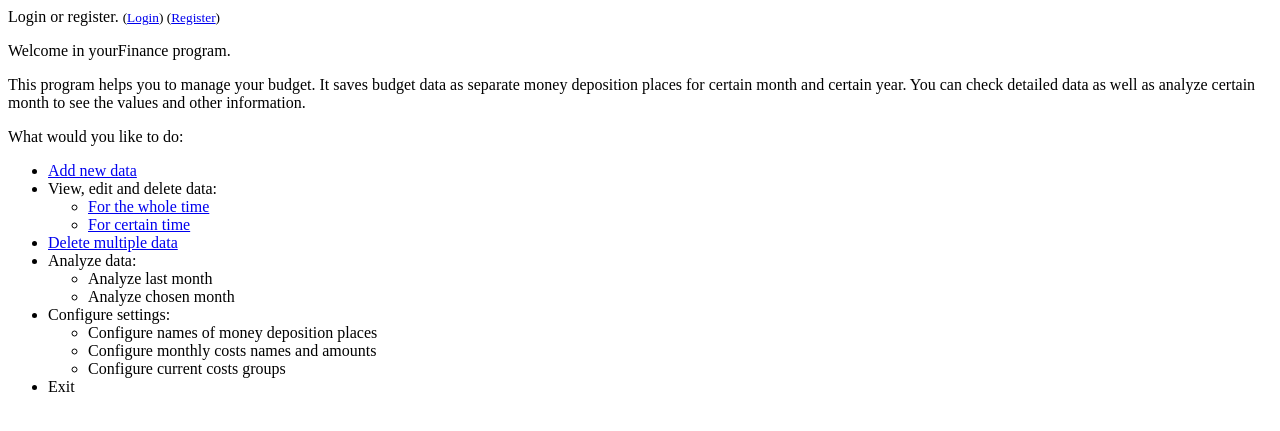
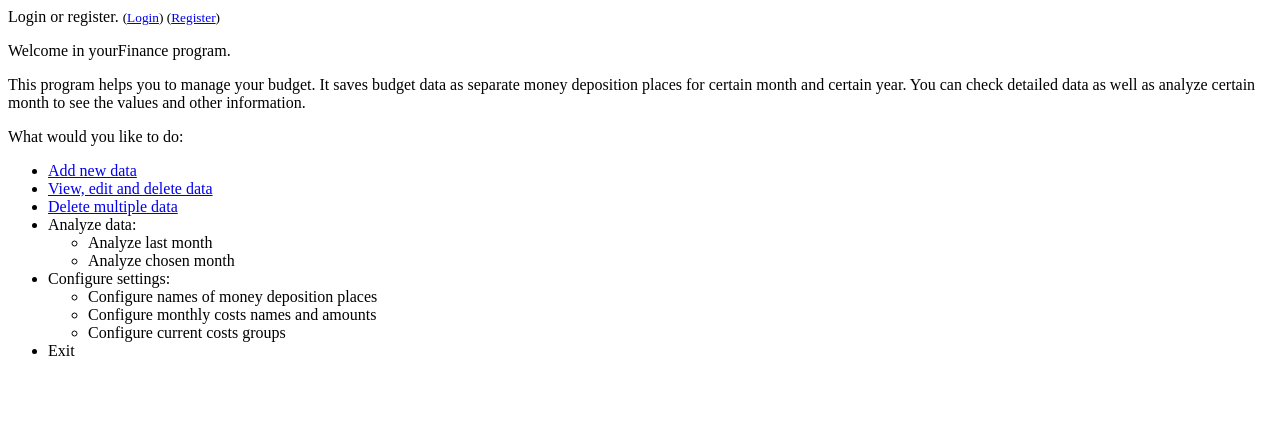
Before and after one commit to InPursuitPL/Django-yourFinance, a Django app: page / in a window 1280 px wide. Shown: the top 431 px of the page. Run offline with Django 3.2, Linux system fonts and the light colour scheme.

Commit message:
Changes in view data - single page usage. Different actions when sent valid/invalid/empty form. If empty - shows all the data.

```diff
--- a/yourFinance/forms.py
+++ b/yourFinance/forms.py
@@ -7,8 +7,8 @@ from .models import Stash
 
 
 class PeriodForm(forms.Form):
-    startDate = forms.DateField(label='Start date')
-    endDate = forms.DateField(label='End date')
+    startDate = forms.DateField(label='Start date', required=False)
+    endDate = forms.DateField(label='End date', required=False)
 
 class DateForm(forms.Form):
     date = forms.DateField()
--- a/yourFinance/templates/yourFinance/index.html
+++ b/yourFinance/templates/yourFinance/index.html
@@ -9,11 +9,7 @@
 <p>What would you like to do:</p>
 <ul>
 	<li><a href="{% url 'add data' %}">Add new data</a></li>
-	<li>View, edit and delete data:</li>
-	<ul>
-		<li><a href="{% url 'view all data' %}">For the whole time</a></li>
-		<li><a href="{% url 'view certain data' %}">For certain time</a></li>
-	</ul>
+	<li><a href="{% url 'view data' %}">View, edit and delete data</a></li>
 	<li><a href="{% url 'delete multiple data' %}">Delete multiple data</a></li>
 	<li>Analyze data:</li>
 	<ul>
--- a/yourFinance/urls.py
+++ b/yourFinance/urls.py
@@ -5,8 +5,7 @@ urlpatterns = [
     url(r'^$', views.index, name='index'),
     url(r'^accounts/register/$', views.register_page, name='register'),
     url(r'^add_data/$', views.add_data, name='add data'),
-    url(r'^view_all_data/$', views.view_all_data, name = 'view all data'),
-    url(r'^view_certain_data/$', views.view_certain_data, name='view certain data'),
+    url(r'^view_data/$', views.view_data, name='view data'),
     url(r'^data_edit/(?P<pk>\d+)$', views.data_edit, name='data edit'),
     url(r'^data_delete/(?P<pk>\d+)$', views.data_delete, name='data delete'),
     url(r'^delete_multiple_data/$', views.delete_multiple_data, name='delete multiple data'),
--- a/yourFinance/views.py
+++ b/yourFinance/views.py
@@ -56,21 +56,20 @@ def add_data(request):
                   {'form': form, 'formset': formset})
 
 @login_required
-def view_all_data(request):
-    stashes = Stash.objects.filter(user=request.user).order_by('date')
-    return render(request, 'yourFinance/view_data.html', {'stashes': stashes})
-
-@login_required
-def view_certain_data(request):
-    templateText = 'Provide start and end date to view data in certain period of time.'
+def view_data(request):
+    templateText = "Provide start and end date to view data in certain period of time." \
+                   " Press 'submit' button without given dates to view all data."
     if request.method == 'POST':
         form = PeriodForm(request.POST)
         if form.is_valid():
-            stashes = Stash.objects.filter(
-                user=request.user,
-                date__range=(form.cleaned_data['startDate'],
-                             form.cleaned_data['endDate'])
-            ).order_by('date')
+            if not form.has_changed():
+                stashes = Stash.objects.filter(user=request.user).order_by('date')
+            else:
+                stashes = Stash.objects.filter(
+                    user=request.user,
+                    date__range=(form.cleaned_data['startDate'],
+                                form.cleaned_data['endDate'])
+                ).order_by('date')
             return render(request, 'yourFinance/view_data.html', {'stashes': stashes})
         else:
             return render(request, 'yourFinance/choose_time.html',
```
